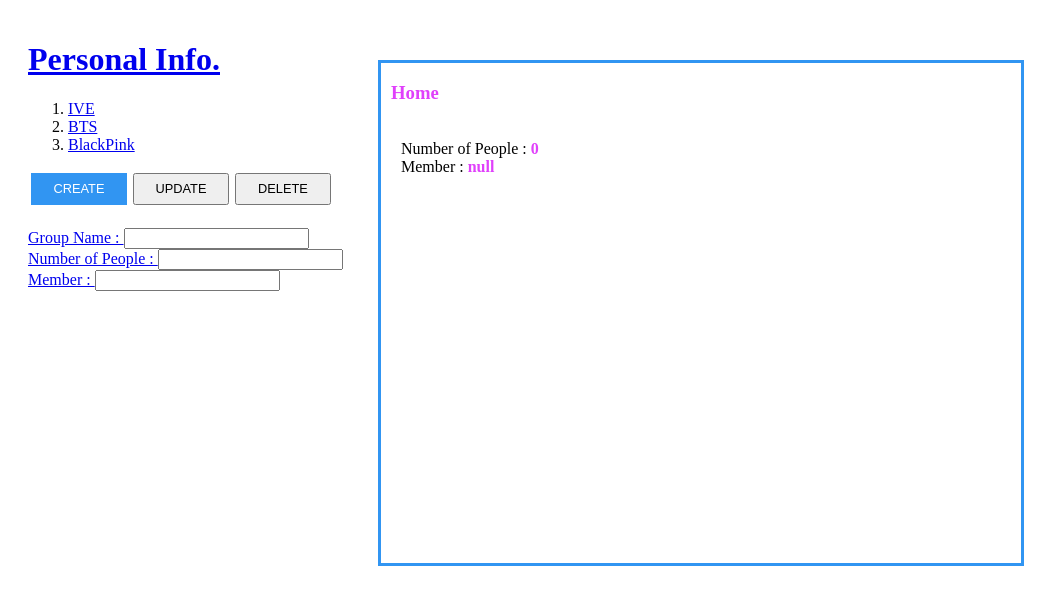
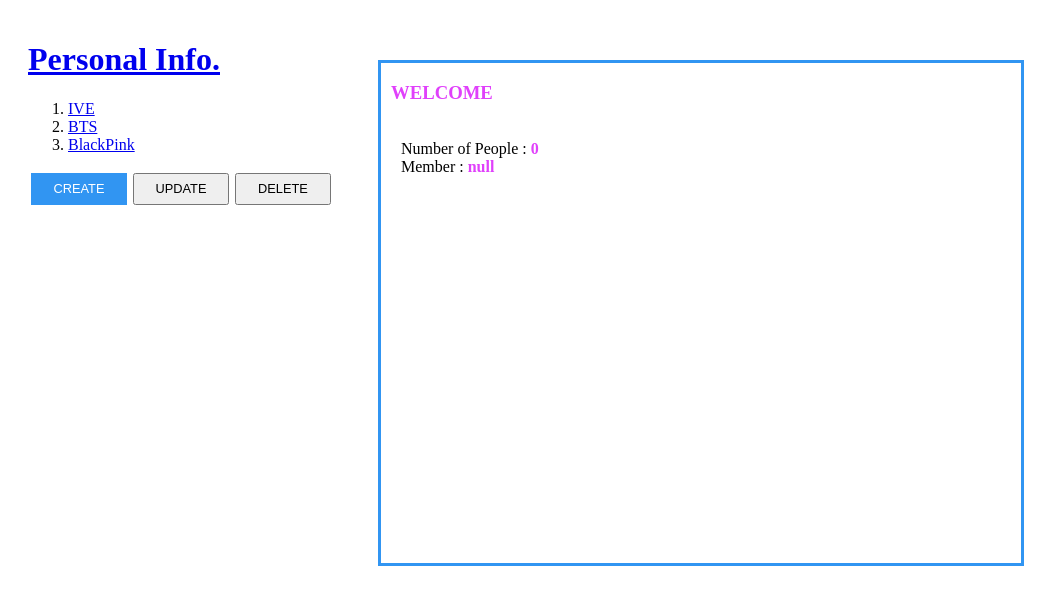
Before and after one commit to ginttone/study_Frontend, a React (Create React App) app in the folder React/rnd_ot/: page / in a window 1280 px wide. Shown: the top 604 px of the page, without its empty margins (0-1059 px from the left). Built offline with nearby package versions, Linux system fonts and the light colour scheme.

Commit message:
[fix] create

```diff
--- a/React/rnd_ot/src/App.js
+++ b/React/rnd_ot/src/App.js
@@ -101,7 +101,7 @@ function ContentBox(props) {
 }
 
 export default function App() {
-  const [mode, setMode] = useState("HOME");
+  const [mode, setMode] = useState("WELCOME");
   const [id, setId] = useState(null);
   const [topics, setTopics] = useState([
     {
@@ -133,22 +133,8 @@ export default function App() {
     { id: "DELETE", flag: true },
   ];
 
-  if (mode === "HOME") {
-    content = <Board grpName={"Home"} memCnt={0} member={"null"} />;
-    contextControl = (
-      <>
-        <a
-          class="btn"
-          href="/create"
-          onClick={(e) => {
-            e.preventDefault();
-            setMode("CREATE");
-          }}
-        >
-          <ContentBox />
-        </a>
-      </>
-    );
+  if (mode === "WELCOME") {
+    content = <Board grpName={"WELCOME"} memCnt={0} member={"null"} />;
   } else if (mode === "READ") {
     let grpName,
       memCnt,
@@ -162,7 +148,38 @@ export default function App() {
     }
 
     content = <Board grpName={grpName} memCnt={memCnt} member={member} />;
-    // contextControl =
+    contextControl = (
+      <>
+        <a
+          className="btn"
+          href="/read"
+          onClick={(e) => {
+            e.preventDefault();
+            setMode("READ");
+            console.log("read---");
+          }}
+        >
+          <ContentBox />
+        </a>
+      </>
+    );
+  }else if(mode==="CREATE"){
+
+    contextControl = (
+      <>
+        <a
+          className="btn"
+          href="/create"
+          onClick={(e) => {
+            e.preventDefault();
+            setMode("CREATE");
+            console.log("create---");
+          }}
+        >
+          <ContentBox />
+        </a>
+      </>
+    );
   }
 
   return (
@@ -171,7 +188,7 @@ export default function App() {
         <Header
           title="Personal Info."
           onChangeMode={() => {
-            setMode("HOME");
+            setMode("WELCOME");
           }}
         />
 
```
